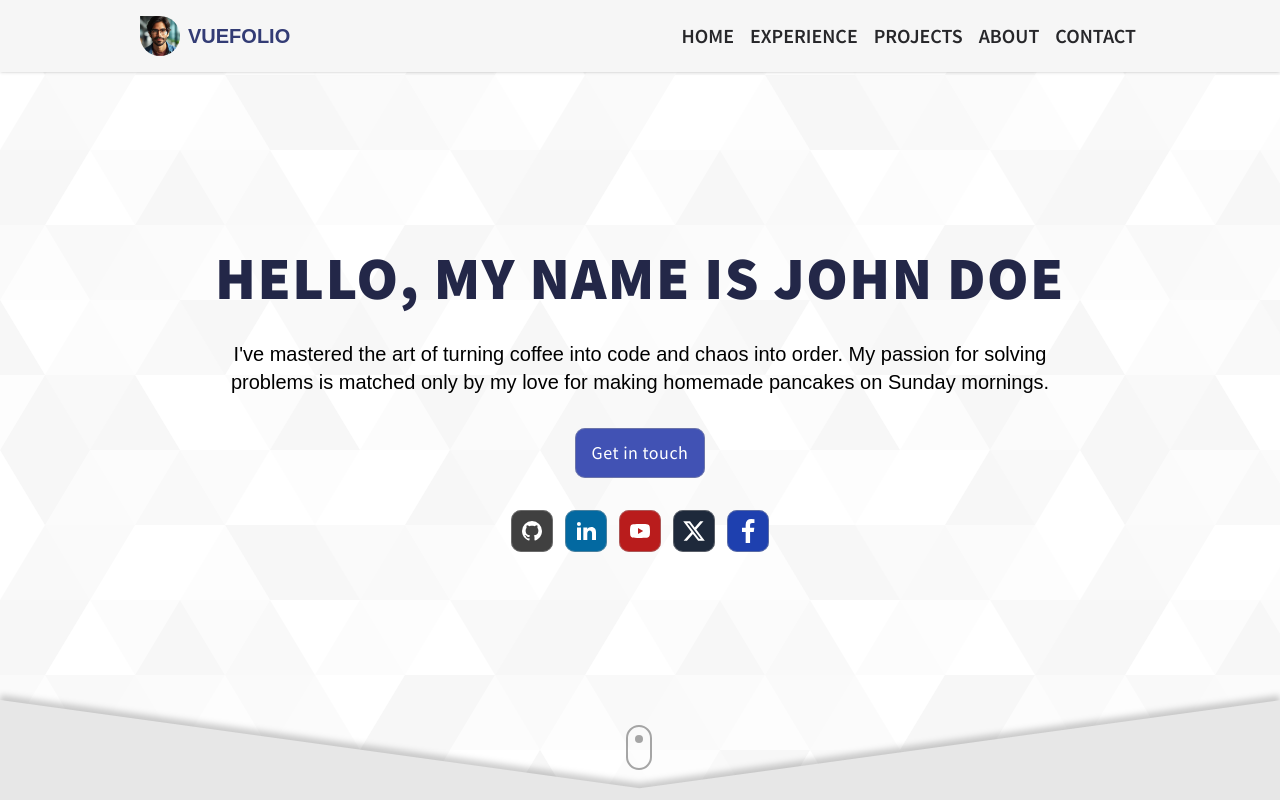
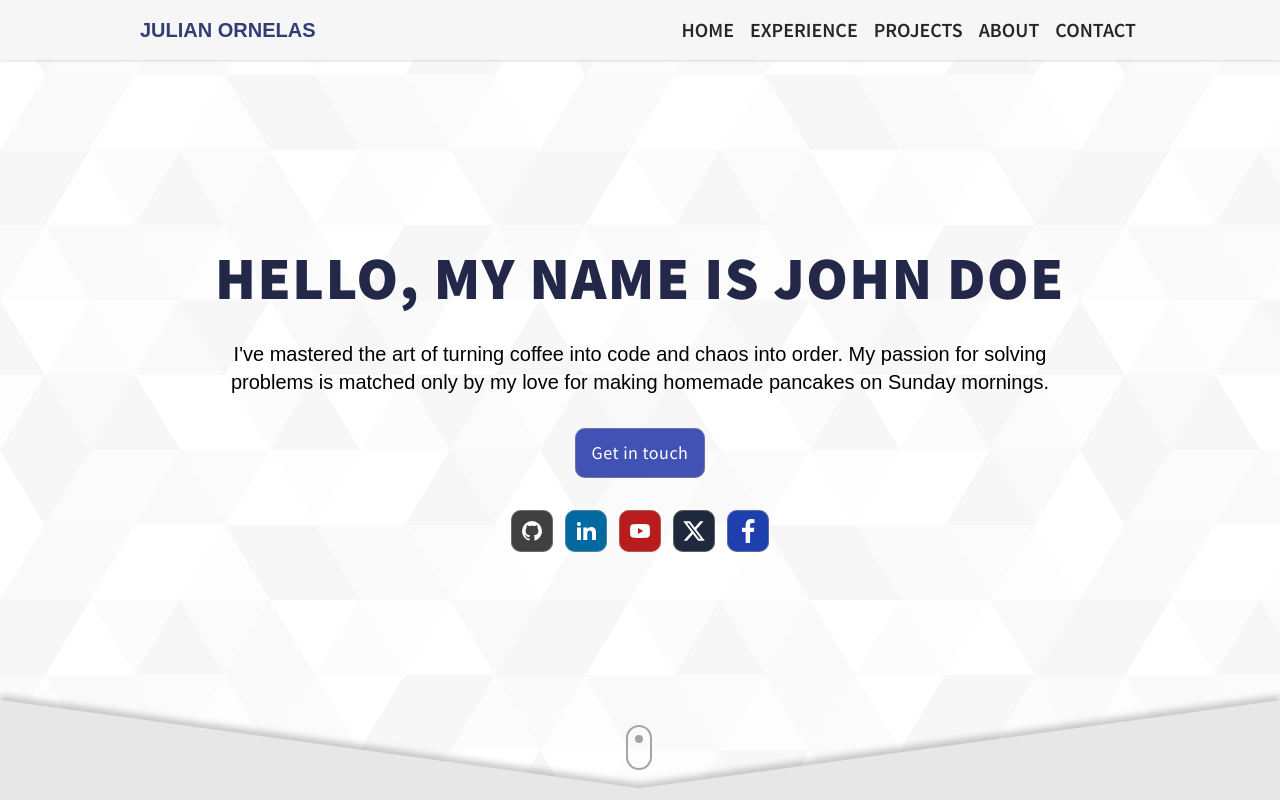
Before and after one commit to julian-ornelas/Portfolio-Site, a Vue app: page / in a window 1280 px wide. Shown: the top 800 px of the page. Built offline with nearby package versions, Linux system fonts and the light colour scheme.

Commit message:
Changed navbar to my name, removed picture

```diff
--- a/src/components/AppNavbar.vue
+++ b/src/components/AppNavbar.vue
@@ -6,12 +6,7 @@
           class="open-sans group my-auto flex items-center gap-2 font-bold text-primary-900"
           to="/"
         >
-          <img
-            :alt="`${$t('hero.name')}'s picture'`"
-            src="@/assets/img/profile.webp"
-            class="h-10 w-10 rounded-full rounded-tl-none duration-500 sm:group-hover:rounded-br-sm sm:group-hover:rounded-tl-full"
-          />
-          Vuefolio
+          Julian Ornelas
         </router-link>
         <div class="flex items-center space-x-2 font-semibold">
           <nav class="hidden items-center space-x-2 md:flex [&>a]:px-1">
```
